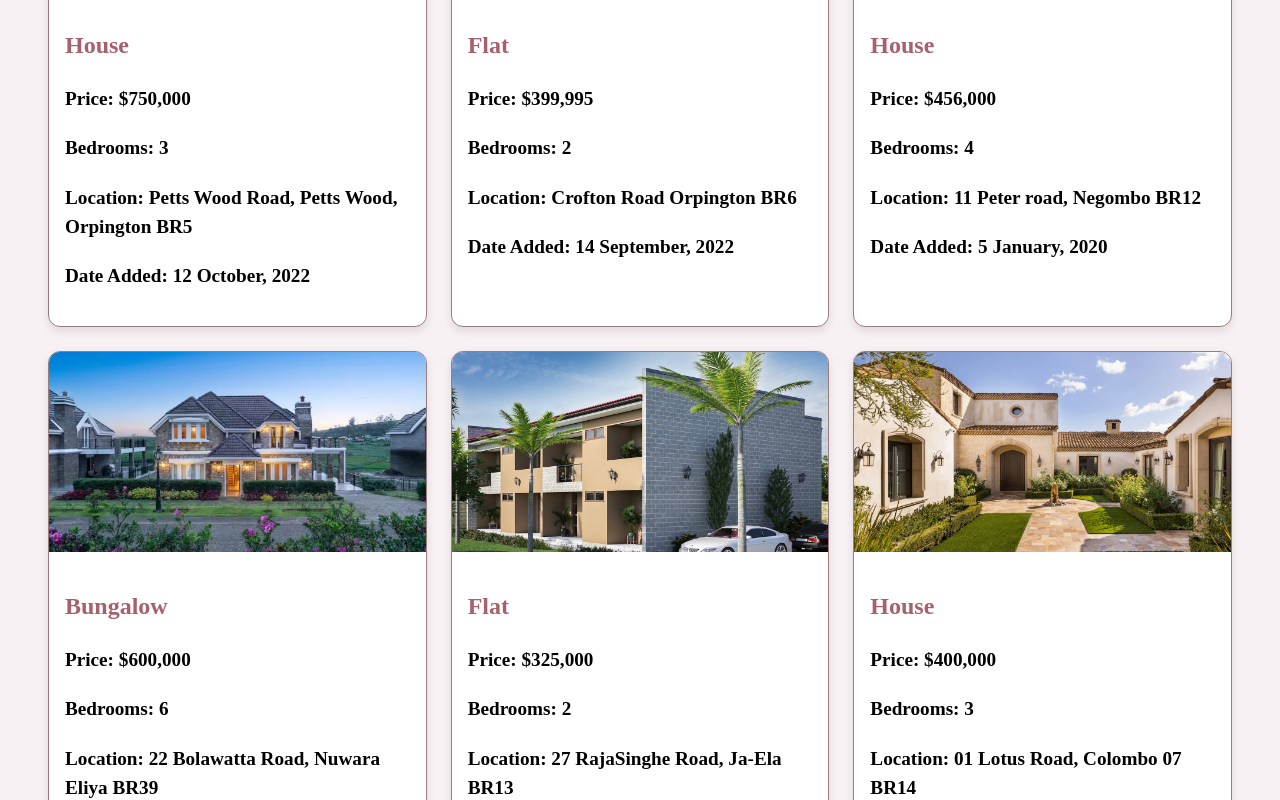
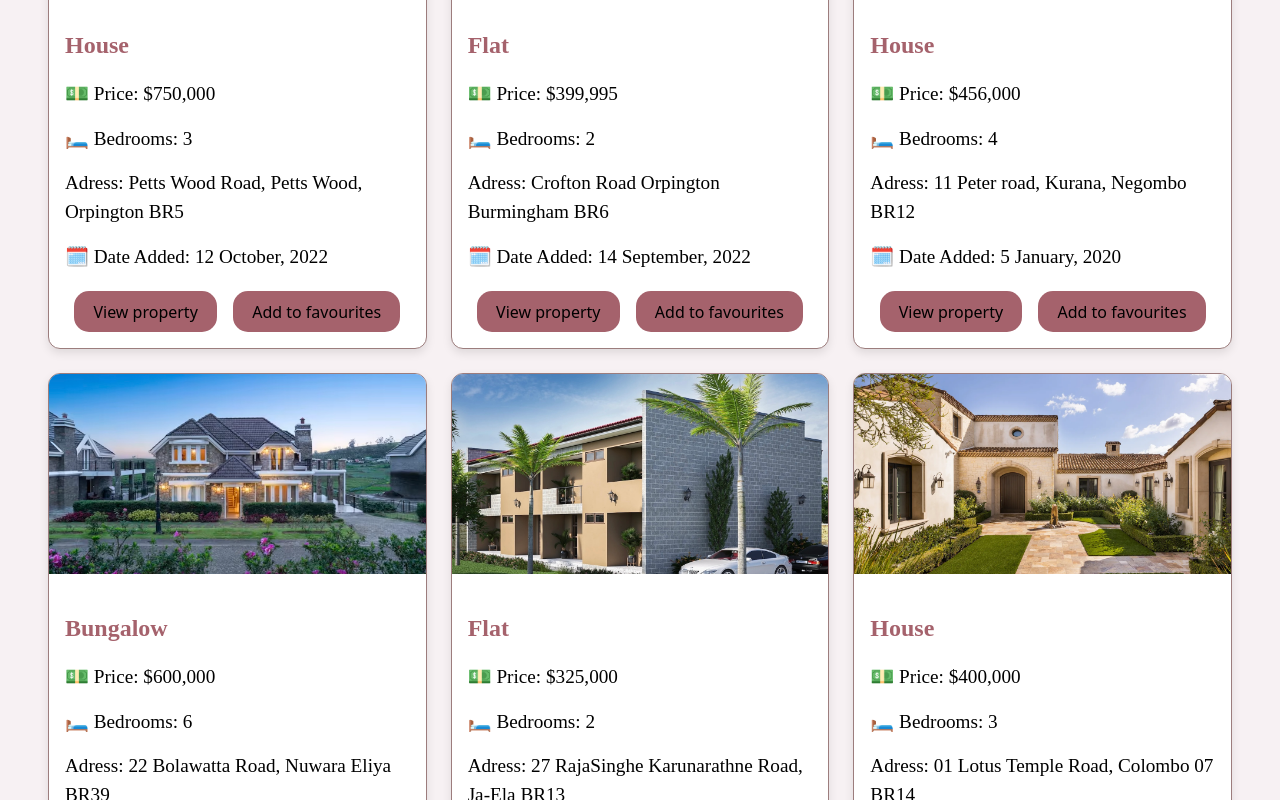
Before and after one commit to MthukaFernando/Adv.ClientSide-final-coursework, a React (Vite) app in the folder property-app/: page / in a window 1280 px wide. Shown: the part 840-1640 px from the top of the page. Built offline with nearby package versions, Linux system fonts and the light colour scheme.

Commit message:
added buttons to view the property and to add to favourites. Added some css

```diff
--- a/property-app/public/properties.json
+++ b/property-app/public/properties.json
@@ -23,7 +23,7 @@
 			"price":399995,
 			"tenure":"Freehold",
 			"description":"Presented in excellent decorative order throughout is this two double bedroom, two bathroom, garden flat. The modern fitted kitchen is open plan to the living room which boasts solid wooden floors and includes integrated appliances including a dishwasher & a washing machine. This large open plan benefits from bi folding doors onto a secluded private courtyard garden. Both bedrooms are double sized, and the family bathroom boasts a matching three piece suite a shower attachment over the bath. There is also a separate wet room. There are walnut doors throughout and wiring for Sky TV/aerial points in the living room/kitchen and both bedrooms. This apartment being only five years old, is still under a 10 year building guarantee...",
-			"location":"Crofton Road Orpington BR6",
+			"location":"Crofton Road Orpington Burmingham BR6",
 			"picture":"images/prop2pic1small.jpg",
 			"url":"properties/prop2.html",
             "added": {
@@ -39,7 +39,7 @@
 			"price":456000,
 			"tenure":"Freehold",
 			"description":"Presented in excellent decorative order throughout, this spacious four-bedroom, two-bathroom family home offers a modern open-plan kitchen and living area, perfect for entertaining and everyday family life. The property features abundant natural light, contemporary fixtures, and generous storage throughout. Outside, you’ll find a private garden ideal for relaxation or hosting gatherings, with easy access to local amenities, schools, and transport links. This home combines comfort, style, and convenience, making it an ideal choice for families looking to settle in a sought-after neighborhood.",
-			"location":"11 Peter road, Negombo BR12",
+			"location":"11 Peter road, Kurana, Negombo BR12",
 			"picture":"images/prop3pic1small.jpg",
 			"url":"properties/prop2.html",
             "added": {
@@ -71,7 +71,7 @@
 			"price":325000,
 			"tenure":"Rental",
 			"description":"A well-presented two-bedroom rental flat offering comfortable living accommodation, featuring a bright and airy reception area, a modern fitted kitchen, and well-proportioned bedrooms. Additional benefits include ample storage, contemporary fixtures, and plenty of natural light throughout. Ideally suited for professional sharers, a small family, or those seeking convenient city living, this flat is located close to local amenities, transport links, and nearby shops, combining comfort, practicality, and style in a desirable location.",
-            "location":"27 RajaSinghe Road, Ja-Ela BR13",
+            "location":"27 RajaSinghe Karunarathne Road, Ja-Ela BR13",
 			"picture":"images/prop5pic1small.jpg",
 			"url":"properties/prop2.html",
             "added": {
@@ -87,7 +87,7 @@
 			"price":400000,
 			"tenure":"Freehold",
 			"description":"A well-presented three-bedroom house offering comfortable family living, featuring spacious reception areas, a modern fitted kitchen, and well-proportioned bedrooms. The property is complemented by a private outdoor space, perfect for relaxing or entertaining, and includes practical storage throughout. Additional highlights include contemporary fixtures, abundant natural light, and flexible living areas suitable for both family life and home working. Conveniently located near local schools, amenities, and transport links, this home combines comfort, style, and functionality in a desirable neighborhood.",
-            "location":"01 Lotus Road, Colombo 07 BR14",
+            "location":"01 Lotus Temple Road, Colombo 07 BR14",
 			"picture":"images/prop6pic1small.png",
 			"url":"properties/prop2.html",
             "added": {
--- a/property-app/src/App.css
+++ b/property-app/src/App.css
@@ -124,16 +124,16 @@ body {
   padding: 1rem;
   display: flex;
   flex-direction: column;
-  gap: 0.3rem;
+
 }
 
 .property-heading {
   font-family: cursive;
   color: #a5626c;
+  font-weight: bold;
 }
 
 .property-details {
-  font-weight: bold;
   font-family: 'Times New Roman', Times, serif;
   font-size: 1.2rem;
   margin-top: -0.2rem;
@@ -147,6 +147,23 @@ body {
   color: black;
 }
 
+.action-buttons {
+  display: flex;
+  justify-content: center;
+  gap: 1rem;
+}
+
+.action-buttons button {
+  border-radius: 15px;
+  cursor: pointer;
+  background-color: #a5626c;
+  border: none;
+}
+
+.action-buttons button:hover {
+  background-color: #c9959a;
+}
+
 #root {
   max-width: 1280px;
   margin: 0 auto;
--- a/property-app/src/App.jsx
+++ b/property-app/src/App.jsx
@@ -13,15 +13,19 @@ function PropertyCard({ property }) {
       <div className="property-content">
         <h2 className="property-heading">{property.type}</h2>
         <p className="property-details">
-          Price: ${Number(property.price).toLocaleString()}
+          💵 Price: ${Number(property.price).toLocaleString()}
         </p>
         <p className="property-details">
-          Bedrooms: {Number(property.bedrooms)}
+          🛏️ Bedrooms: {Number(property.bedrooms)}
         </p>
-        <p className="property-details">Location: {property.location}</p>
+        <p className="property-details">Adress: {property.location}</p>
         <p className="property-details">
-          Date Added: {property.added.day} {property.added.month}, {property.added.year}
+          🗓️ Date Added: {property.added.day} {property.added.month}, {property.added.year}
         </p>
+        <div className="action-buttons">
+          <button className="view-button">View property</button>
+          <button className="Fav-button">Add to favourites</button>
+        </div>
       </div>
     </div>
   );
```
